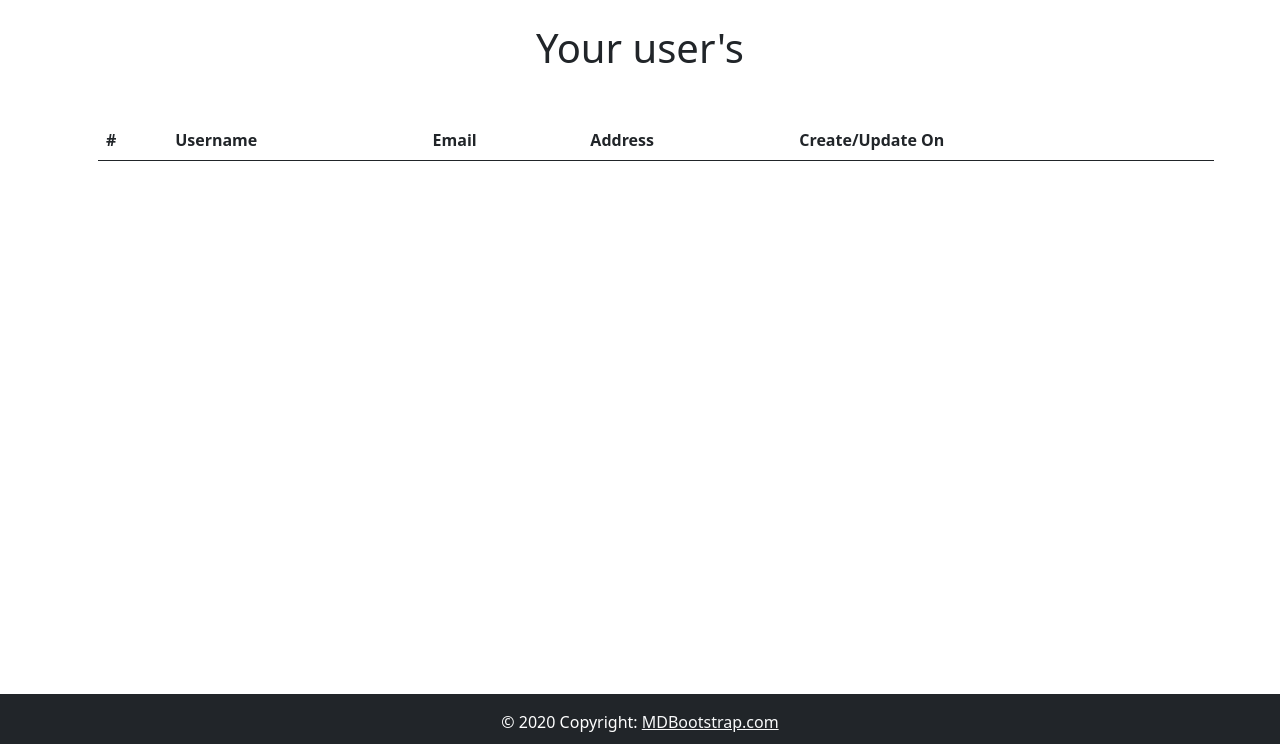
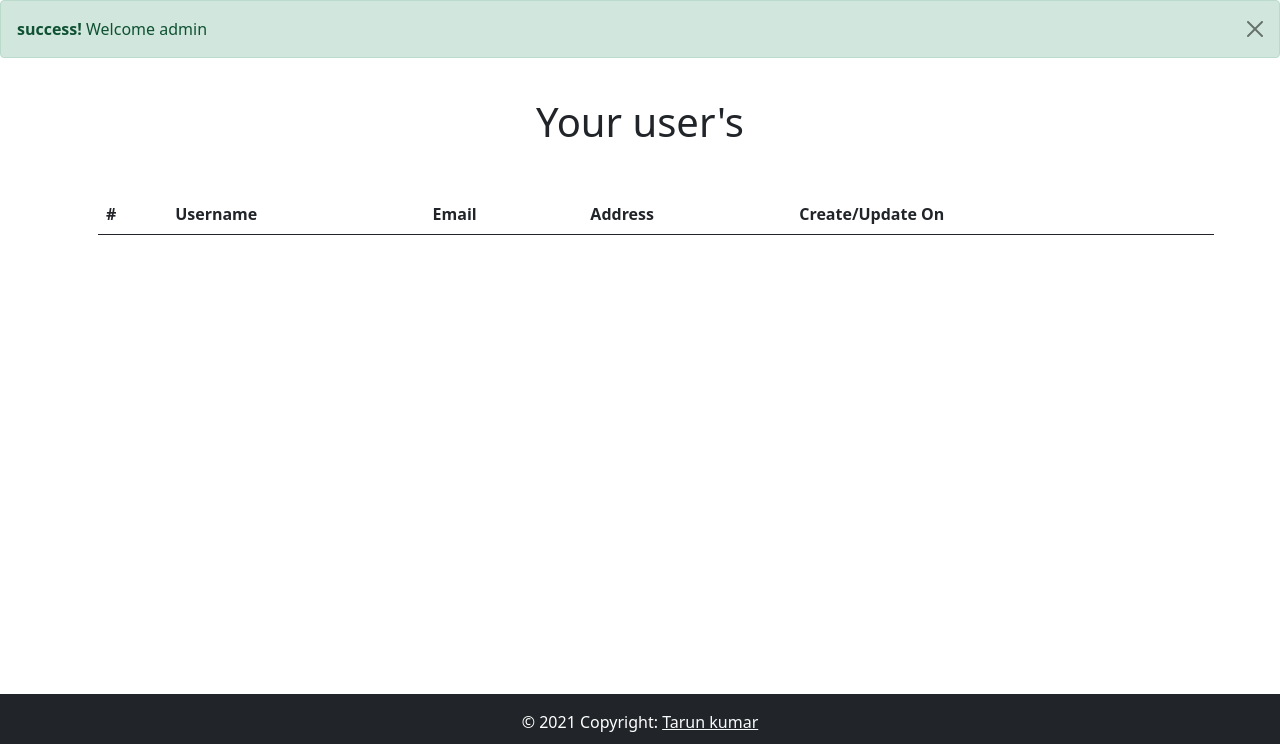
Before and after one commit to tarun163/BasicUserSystem-django, a Django app: page / in a window 1280 px wide. Shown: the part 56-800 px from the top of the page. Run offline with Django 3.2, Linux system fonts and the light colour scheme; a user stored in the database is signed in; lists and menus that the app fills with data are empty.

Commit message:
completed

```diff
--- a/home/views.py
+++ b/home/views.py
@@ -5,15 +5,15 @@ from django.shortcuts import render, redirect
 from django.contrib import messages
 from django.contrib.auth import authenticate, login as loginuser, logout
 from django.contrib.auth.decorators import login_required
+import datetime
 
 # Create your views here.
 
 def home(request):
     if request.user.is_authenticated:
+        customer = request.user.username
         users = UserInfo.objects.all()
-        # for user in users:
-        #     print(user.username, user.email, user.address, user.created_on)
-        context = {'success':True, 'users':users}
+        context = {'success':True, 'users':users, 'customer':customer, 'msg':'Welcome ', 'class':'success'}
         return render(request, 'home.html', context)
     else:
         return render(request, 'login.html')
@@ -24,10 +24,19 @@ def delete(request, id):
 
 def edit(request, id):
     if request.method == 'POST':
-        print(id)
         email = request.POST.get('email')
-        password = request.POST.get('password')
-        print(email)
+        address = request.POST.get('add')
+        print(id, email, address)
+        UserInfo.objects.filter(pk = id).update(email=email, address=address, created_on=datetime.datetime.now())
+        User.objects.filter(pk = id).update(email=email)
+        users = UserInfo.objects.all()
+        context = {
+                    'success': True,
+                    'msg': 'your data is updated',
+                    'class':'success',
+                    'users':users
+                }
+        return render(request, 'home.html', context)
     return redirect('home')
 
 def login(request):
@@ -35,28 +44,28 @@ def login(request):
     if request.method == 'POST':
         email = request.POST.get('email')
         password = request.POST.get('password')
-        user = UserInfo.objects.get(email=email)
-        print(user.email)
+        user = UserInfo.objects.filter(email=email)
         if user is not None:
             pwd = user.password
             username = user.username
             user = authenticate(username=username, password=password)
             if user is not None:
                 loginuser(request, user)
-                # request.session['email'] = email
                 return redirect('home')
             else:
                 context = {
                     'success': True,
-                    'msg': 'enter valid password'
+                    'msg': 'enter valid email or password',
+                    'class':'danger'
                 }
                 return render(request, 'login.html', context)
         else:
             context = {
                 'success':True,
-                'msg':'user not found'
+                'msg':'user not found',
+                'class':'danger'
             }
-        return render(request, 'login.html', context)
+            return render(request, 'login.html', context)
     return render(request, 'login.html', context)
 
 def signup(request):
@@ -64,21 +73,38 @@ def signup(request):
     if request.method == 'POST':
         username = request.POST.get('username')
         email = request.POST.get('email')
-        address = request.POST.get('add')
-        password1 = request.POST.get('password')
-        password2 = request.POST.get('cpassword')
-        if password1 == password2 :
-            user = UserInfo(username=username, password=password1, address=address, email=email)
-            user.save()
-            user = User.objects.create_user(username=username, email=email, password=password1)
-            user.save()
-            return redirect('login')
+        que = UserInfo.objects.get(email = email)
+        print(que)
+        if que is None:
+            address = request.POST.get('add')
+            password1 = request.POST.get('password')
+            password2 = request.POST.get('cpassword')
+            if password1 == password2 :
+                user = UserInfo(username=username, password=password1, address=address, email=email)
+                user.save()
+                user = User.objects.create_user(username=username, email=email, password=password1)
+                user.save()
+                context = {
+                   'success':True,
+                   'msg':'you are successfully registerd please login!',
+                   'class':'success'
+                }
+                return render(request, 'login.html' ,context)
+            else:
+                context = {
+                   'success':True,
+                   'msg':'please enter both the password same',
+                   'class':'danger'
+                }
+                return render(request, 'signup.html' ,context)
         else:
             context = {
-                'success':True,
-                'msg':'please enter both the password same'
-            }
+                   'success':True,
+                   'msg':'email is already exist',
+                   'class':'danger'
+                }
             return render(request, 'signup.html' ,context)
+
     return render(request, 'signup.html' ,context)
 
 def log_out(request):
--- a/templates/base.html
+++ b/templates/base.html
@@ -57,8 +57,8 @@
         <footer class="bg-dark text-center text-lg-start">
             <!-- Copyright -->
             <div class="text-center p-3" style="color: white;">
-                © 2020 Copyright:
-                <a class="text-light" href="https://mdbootstrap.com/">MDBootstrap.com</a>
+                © 2021 Copyright:
+                <a class="text-light" href="#">Tarun kumar</a>
             </div>
             <!-- Copyright -->
         </footer>
--- a/templates/home.html
+++ b/templates/home.html
@@ -1,22 +1,32 @@
-{% extends 'base.html' %}{% block title %}Welcome-{% endblock title %}{% block content %}
+{% extends 'base.html' %}{% block title %}Welcome-{{customer}}{% endblock title %}{% block content %}
 <style>
-    @media only screen and (max-width: 600px) {}
+    #myForm {
+        display: none;
+    }
+
+    .form-container {
+        padding: 10px;
+        background-color: white;
+    }
+
+    .form-popup {
+        display: none;
+        position: fixed;
+        bottom: 3em;
+        right: 15px;
+        border: 3px solid #f1f1f1;
+        z-index: 9;
+        width: 40%;
+    }
 </style>
 
 
-{% comment %} {% if success %}
-<div class="alert {{class}} alert-dismissible fade show" role="alert">
-    <strong>Success!</strong> {{message}}
+{% if success %}
+<div class="alert alert-{{class}} alert-dismissible fade show" role="alert">
+    <strong>success!</strong> {{msg}}{{customer}}
     <button type="button" class="btn-close" data-bs-dismiss="alert" aria-label="Close"></button>
 </div>
-{% endif %} {% if tasks|length == 0 %}
-<div class="alert alert-success text-md-center mt-5" role="alert">
-    <h4 class="alert-heading">Well done!</h4>
-    <p>Aww yeah, you successfully read this important alert message. This example text is going to run a bit longer so that you can see how spacing within an alert works with this kind of content.</p>
-    <hr>
-    <p class="mb-0">Whenever you need to, be sure to use margin utilities to keep things nice and tidy.</p>
-</div>
-{% else %} {% endcomment %}
+{% endif %}
 <div class="container py-4">
     <h1 class="text-center">Your user's</h1>
     <table class="table mx-3 my-5">
@@ -37,17 +47,43 @@
                 <td>{{user.username}}</td>
                 <td>{{user.email}}</td>
                 <td>{{user.address}}</td>
-                 <td>{{user.created_on}}</td>
+                <td>{{user.created_on}}</td>
 
                 <td>
                     <div class="buttons">
-                        <a class="btn btn-outline-primary" href="/edit/{{user.id}}">Edit</a>
+                        <a class="btn btn-outline-primary" onclick="myfn({{user.id}})">Edit</a>
                         <a class="btn btn-outline-danger" href="/delete/{{user.id}}">Delete</a>
+                        <!-- <p id="demo">can edit</p> -->
                     </div>
                 </td>
-
-
                 {% endfor %}
         </tbody>
     </table>
-</div>{% endblock content %}
+</div>
+<div class="form-popup" id="myForm">
+    <form class="form-container" id="myf" method="POST">
+        {% csrf_token %}
+        <h1>Edit </h1>
+        <div class="m-2">
+            <label for="email" class="form-label"><b>Email</b></label>
+            <input type="email" placeholder="Enter Email" name="email" required class="form-control">
+        </div>
+        <div class="m-2">
+            <label for="add" class="form-label"><b>address</b></label>
+            <input type="text" placeholder="Enter address" name="add" required class="form-control"></div>
+
+        <button type="submit" class="btn btn-primary">submit</button>
+        <button type="button" class="btn btn-warning cancel" onclick="closeForm()">Close</button>
+    </form>
+</div>
+<script>
+    function myfn(n) {
+        document.getElementById("myForm").style.display = "block";
+        document.getElementById("myf").action = "/edit/" + n;
+    }
+
+    function closeForm() {
+        document.getElementById("myForm").style.display = "none";
+    }
+</script>
+{% endblock content %}
```
Also changed, not shown: templates/login.html (+7 -1 lines), templates/signup.html (+9 -3 lines), db.sqlite3.
